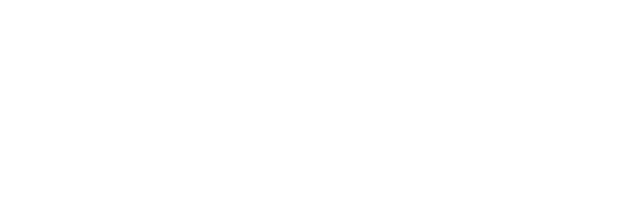
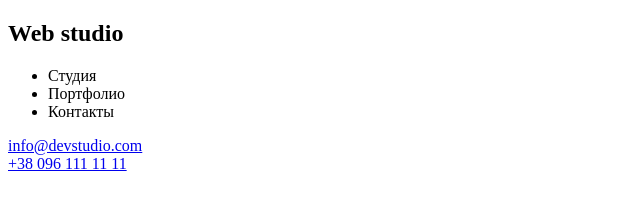
Before and after one commit to meloncholic-san/First-homework-goit, a plain HTML site: page index.html in a window 1280 px wide. Shown: the whole page, without its empty margins (0-640 px from the left). Drawn offline with Linux system fonts and the light colour scheme.

Commit message:
Update index.html

```diff
--- a/index.html
+++ b/index.html
@@ -1,12 +1,54 @@
 <!DOCTYPE html>
-<html lang="en">
+<html lang="ru">
 <head>
     <meta charset="UTF-8">
     <meta http-equiv="X-UA-Compatible" content="IE=edge">
     <meta name="viewport" content="width=device-width, initial-scale=1.0">
-    <title>Document</title>
+    <title>Эффективные решения для вашего бизнеса</title>
 </head>
 <body>
 
+    <!--Чердак-->
+    <header>
+        <p>
+            <h2>
+                <span>Web</span>  <span>studio </span> <!--span для изменения стиля лого фирмы-->
+            </h2>
+        </p>
+
+        <nav>
+            <ul>
+                <li><a href="./index.html"></a>Студия</li>
+                <li><a href="#1"></a>Портфолио </li>
+                <li><a href=""></a>Контакты </li>
+            </ul>
+        </nav>
+        <div><a href="mailto:info@devstudio.com"> info@devstudio.com</a></div>
+        <div><a href="tel:+380961111111">+38 096 111 11 11</a></div>
+
+
+    </header>
+    <!--Уникальный контент, основной-->
+    <main>
+
+        <section id="1"></section>
+    </main>
+
+    <!--Подвал-->
+    <footer>
+
+
+    </footer>
+
+
+
+
+
+
+
+
+
+
+
 </body>
 </html>
```
